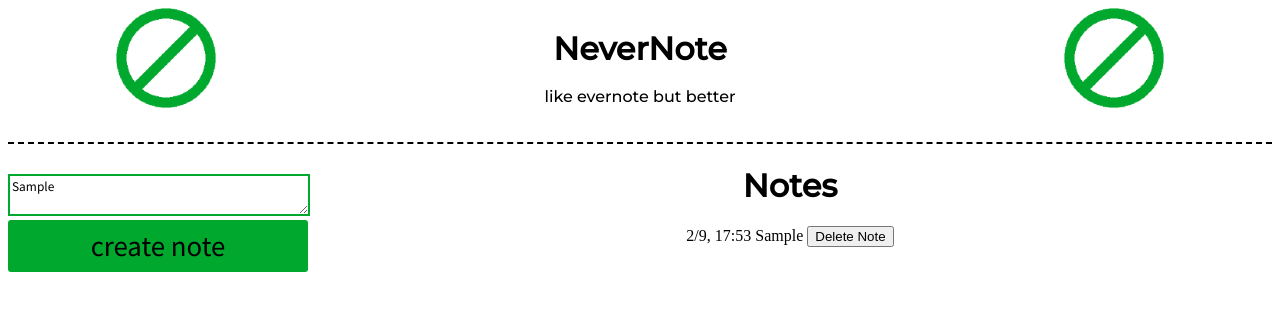
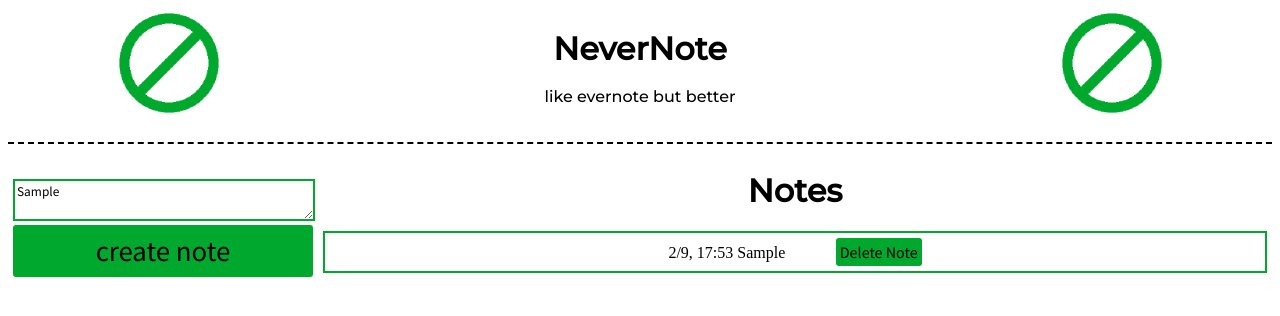
Before and after one commit to bakedPotatoLord/AP_create, a plain HTML site: page app/index.html in a window 1280 px wide. Both pictures are taken after typing "Sample" into the empty fields and a click on the button "create note". Drawn offline with Linux system fonts and the light colour scheme.

Commit message:
added padding

```diff
--- a/app/style.css
+++ b/app/style.css
@@ -37,7 +37,7 @@
 
 .left{
     width:300px;
-
+    padding:5px;
 }
 
 .left textarea{
@@ -73,8 +73,35 @@
 .right{
     flex:50%;
     text-align:center;
+    padding:5px;
 }
 
 .right h1{
     font-family: 'Montserrat', sans-serif;
 }
+
+.note{
+    border:#14cc45;
+    margin-bottom:10px
+}
+
+.right .notes .note{
+    border:2px solid #00a82d;
+    padding: 5px;
+}
+
+.note button{
+    background-color:#00a82d;
+    border:none;
+    transition:0.2s background ease-in-out;
+    width:auto;
+    font-size:1rem;
+    padding:0.25rem;
+    border-radius:3px;
+    font-family: 'Source Sans Pro', sans-serif;
+    margin-left:5%;
+}
+
+.note button:hover{
+    background-color:#14cc45 ;
+}
```
